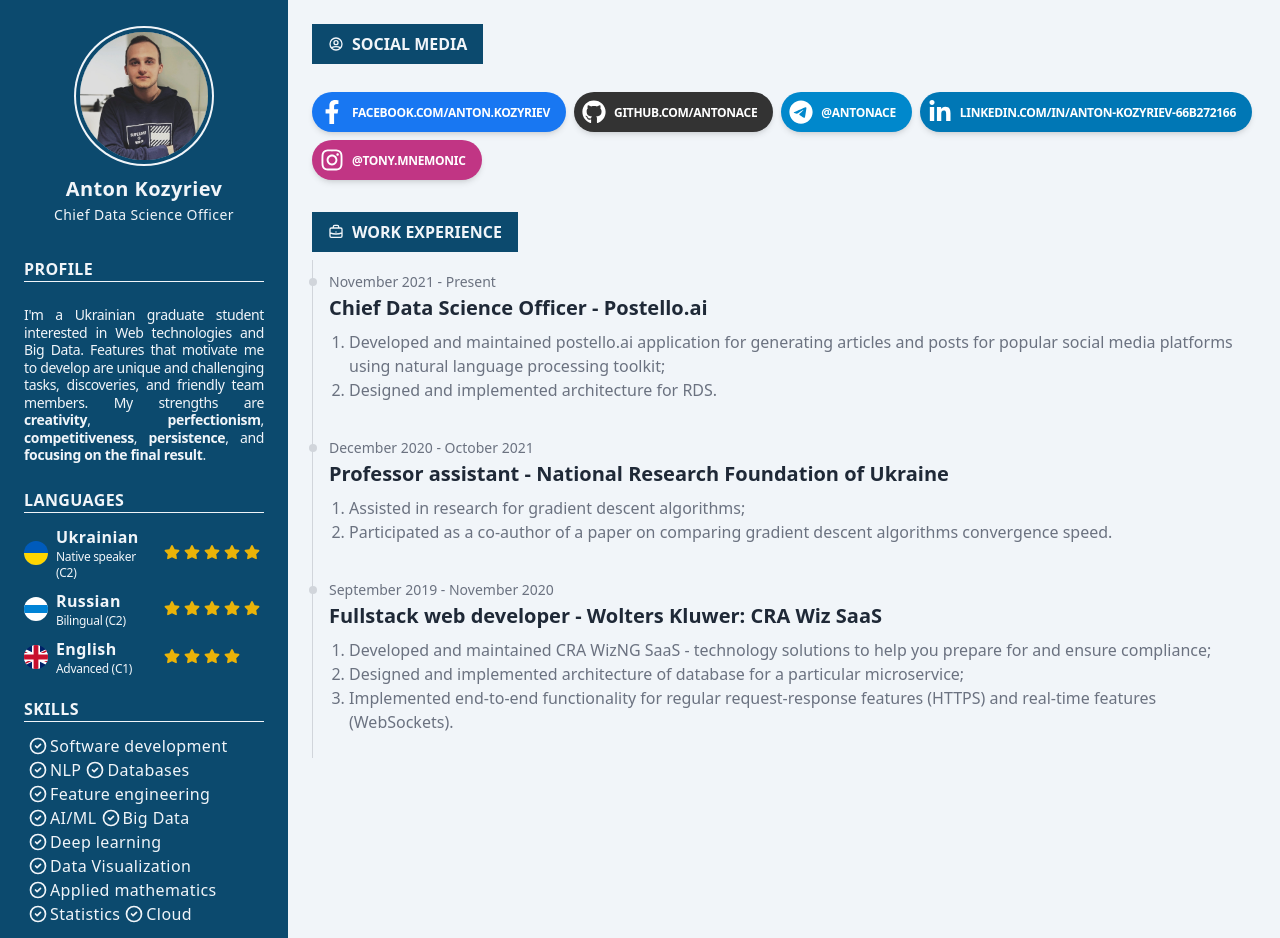
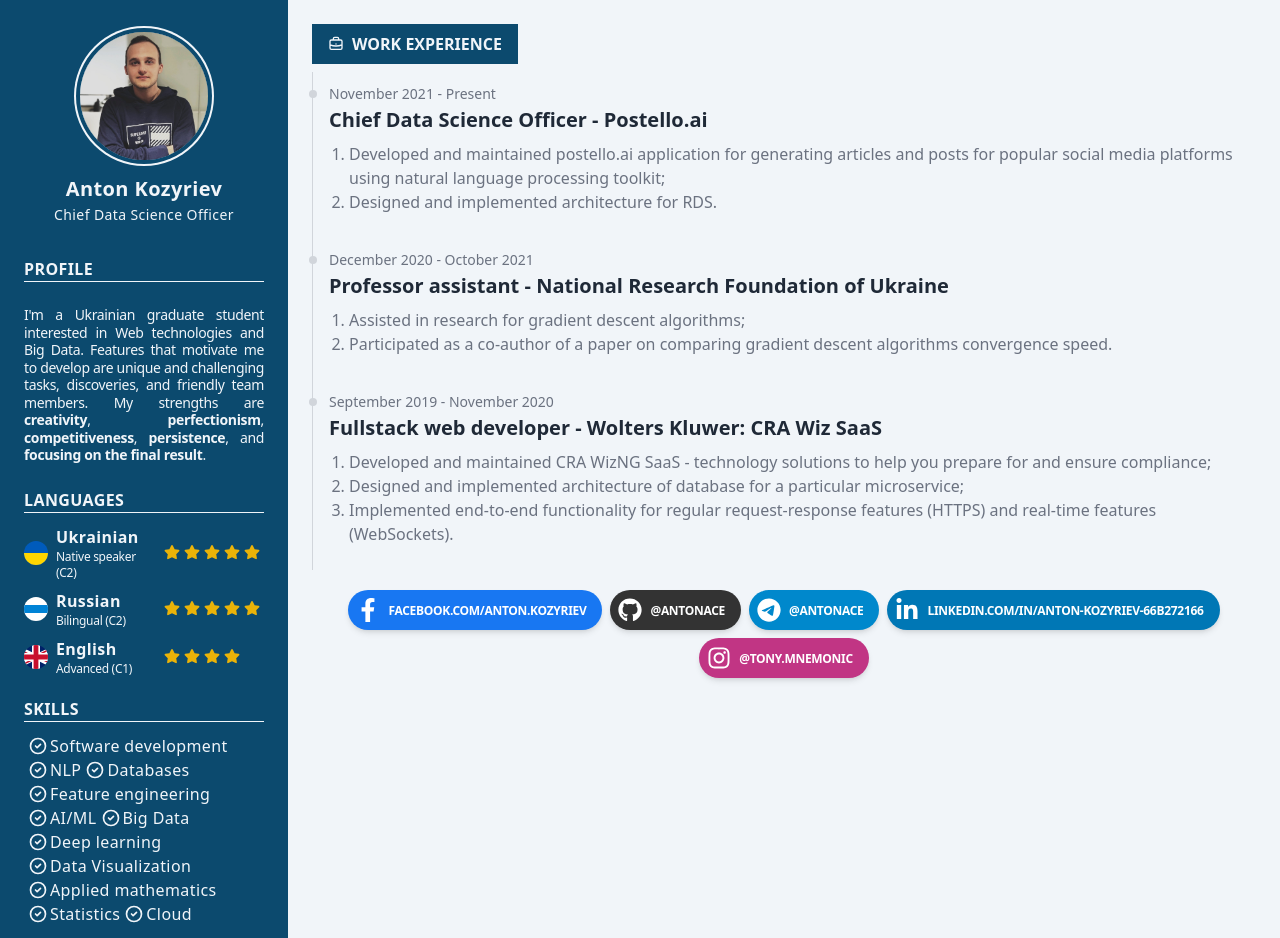
Before and after one commit to kaydotdev/antonkozyriev.me, a React (Create React App) app: page / in a window 1280 px wide. Built offline with nearby package versions, Linux system fonts and the light colour scheme.

Commit message:
fix: change social media bar positioning

```diff
--- a/src/App.tsx
+++ b/src/App.tsx
@@ -78,17 +78,18 @@ function App() {
       </div>
       <div className="sm:grow bg-slate-100">
         <div className="flex flex-col p-6">
-          <Header text="Social media">
+          <Header text="Work experience">
             <svg xmlns="http://www.w3.org/2000/svg" fill="none" viewBox="0 0 24 24" stroke="currentColor" strokeWidth={2}>
-              <path strokeLinecap="round" strokeLinejoin="round" d="M5.121 17.804A13.937 13.937 0 0112 16c2.5 0 4.847.655 6.879 1.804M15 10a3 3 0 11-6 0 3 3 0 016 0zm6 2a9 9 0 11-18 0 9 9 0 0118 0z" />
+              <path strokeLinecap="round" strokeLinejoin="round" d="M21 13.255A23.931 23.931 0 0112 15c-3.183 0-6.22-.62-9-1.745M16 6V4a2 2 0 00-2-2h-4a2 2 0 00-2 2v2m4 6h.01M5 20h14a2 2 0 002-2V8a2 2 0 00-2-2H5a2 2 0 00-2 2v10a2 2 0 002 2z" />
             </svg>
           </Header>
+          <Timespan sections={workExperienceSection} />
 
-          <div className="flex pt-2 flex-row flex-wrap justify-evenly sm:justify-start sm:gap-x-2 mb-6 sm:mt-3">
+          <div className="flex pt-2 flex-row flex-wrap justify-evenly sm:justify-center justify-items-stretch sm:gap-x-2 sm:mt-3">
             <SocialMediaButton text="facebook.com/anton.kozyriev" color="#1877f2">
               <svg xmlns="http://www.w3.org/2000/svg" viewBox="0 0 320 512" className="w-6 h-6"><path fill="currentColor" d="M279.14 288l14.22-92.66h-88.91v-60.13c0-25.35 12.42-50.06 52.24-50.06h40.42V6.26S260.43 0 225.36 0c-73.22 0-121.08 44.38-121.08 124.72v70.62H22.89V288h81.39v224h100.17V288z" /></svg>
             </SocialMediaButton>
-            <SocialMediaButton text="github.com/antonAce" color="#333">
+            <SocialMediaButton text="@antonAce" color="#333">
               <svg xmlns="http://www.w3.org/2000/svg" viewBox="0 0 496 512" className="w-6 h-6"><path fill="currentColor" d="M165.9 397.4c0 2-2.3 3.6-5.2 3.6-3.3.3-5.6-1.3-5.6-3.6 0-2 2.3-3.6 5.2-3.6 3-.3 5.6 1.3 5.6 3.6zm-31.1-4.5c-.7 2 1.3 4.3 4.3 4.9 2.6 1 5.6 0 6.2-2s-1.3-4.3-4.3-5.2c-2.6-.7-5.5.3-6.2 2.3zm44.2-1.7c-2.9.7-4.9 2.6-4.6 4.9.3 2 2.9 3.3 5.9 2.6 2.9-.7 4.9-2.6 4.6-4.6-.3-1.9-3-3.2-5.9-2.9zM244.8 8C106.1 8 0 113.3 0 252c0 110.9 69.8 205.8 169.5 239.2 12.8 2.3 17.3-5.6 17.3-12.1 0-6.2-.3-40.4-.3-61.4 0 0-70 15-84.7-29.8 0 0-11.4-29.1-27.8-36.6 0 0-22.9-15.7 1.6-15.4 0 0 24.9 2 38.6 25.8 21.9 38.6 58.6 27.5 72.9 20.9 2.3-16 8.8-27.1 16-33.7-55.9-6.2-112.3-14.3-112.3-110.5 0-27.5 7.6-41.3 23.6-58.9-2.6-6.5-11.1-33.3 2.6-67.9 20.9-6.5 69 27 69 27 20-5.6 41.5-8.5 62.8-8.5s42.8 2.9 62.8 8.5c0 0 48.1-33.6 69-27 13.7 34.7 5.2 61.4 2.6 67.9 16 17.7 25.8 31.5 25.8 58.9 0 96.5-58.9 104.2-114.8 110.5 9.2 7.9 17 22.9 17 46.4 0 33.7-.3 75.4-.3 83.6 0 6.5 4.6 14.4 17.3 12.1C428.2 457.8 496 362.9 496 252 496 113.3 383.5 8 244.8 8zM97.2 352.9c-1.3 1-1 3.3.7 5.2 1.6 1.6 3.9 2.3 5.2 1 1.3-1 1-3.3-.7-5.2-1.6-1.6-3.9-2.3-5.2-1zm-10.8-8.1c-.7 1.3.3 2.9 2.3 3.9 1.6 1 3.6.7 4.3-.7.7-1.3-.3-2.9-2.3-3.9-2-.6-3.6-.3-4.3.7zm32.4 35.6c-1.6 1.3-1 4.3 1.3 6.2 2.3 2.3 5.2 2.6 6.5 1 1.3-1.3.7-4.3-1.3-6.2-2.2-2.3-5.2-2.6-6.5-1zm-11.4-14.7c-1.6 1-1.6 3.6 0 5.9 1.6 2.3 4.3 3.3 5.6 2.3 1.6-1.3 1.6-3.9 0-6.2-1.4-2.3-4-3.3-5.6-2z" /></svg>
             </SocialMediaButton>
             <SocialMediaButton text="@antonace" color="#0088cc">
@@ -101,13 +102,6 @@ function App() {
               <svg xmlns="http://www.w3.org/2000/svg" viewBox="0 0 448 512" className="w-6 h-6"><path fill="currentColor" d="M224.1 141c-63.6 0-114.9 51.3-114.9 114.9s51.3 114.9 114.9 114.9S339 319.5 339 255.9 287.7 141 224.1 141zm0 189.6c-41.1 0-74.7-33.5-74.7-74.7s33.5-74.7 74.7-74.7 74.7 33.5 74.7 74.7-33.6 74.7-74.7 74.7zm146.4-194.3c0 14.9-12 26.8-26.8 26.8-14.9 0-26.8-12-26.8-26.8s12-26.8 26.8-26.8 26.8 12 26.8 26.8zm76.1 27.2c-1.7-35.9-9.9-67.7-36.2-93.9-26.2-26.2-58-34.4-93.9-36.2-37-2.1-147.9-2.1-184.9 0-35.8 1.7-67.6 9.9-93.9 36.1s-34.4 58-36.2 93.9c-2.1 37-2.1 147.9 0 184.9 1.7 35.9 9.9 67.7 36.2 93.9s58 34.4 93.9 36.2c37 2.1 147.9 2.1 184.9 0 35.9-1.7 67.7-9.9 93.9-36.2 26.2-26.2 34.4-58 36.2-93.9 2.1-37 2.1-147.8 0-184.8zM398.8 388c-7.8 19.6-22.9 34.7-42.6 42.6-29.5 11.7-99.5 9-132.1 9s-102.7 2.6-132.1-9c-19.6-7.8-34.7-22.9-42.6-42.6-11.7-29.5-9-99.5-9-132.1s-2.6-102.7 9-132.1c7.8-19.6 22.9-34.7 42.6-42.6 29.5-11.7 99.5-9 132.1-9s102.7-2.6 132.1 9c19.6 7.8 34.7 22.9 42.6 42.6 11.7 29.5 9 99.5 9 132.1s2.7 102.7-9 132.1z" /></svg>
             </SocialMediaButton>
           </div>
-
-          <Header text="Work experience">
-            <svg xmlns="http://www.w3.org/2000/svg" fill="none" viewBox="0 0 24 24" stroke="currentColor" strokeWidth={2}>
-              <path strokeLinecap="round" strokeLinejoin="round" d="M21 13.255A23.931 23.931 0 0112 15c-3.183 0-6.22-.62-9-1.745M16 6V4a2 2 0 00-2-2h-4a2 2 0 00-2 2v2m4 6h.01M5 20h14a2 2 0 002-2V8a2 2 0 00-2-2H5a2 2 0 00-2 2v10a2 2 0 002 2z" />
-            </svg>
-          </Header>
-          <Timespan sections={workExperienceSection} />
         </div>
       </div>
     </div>
```
